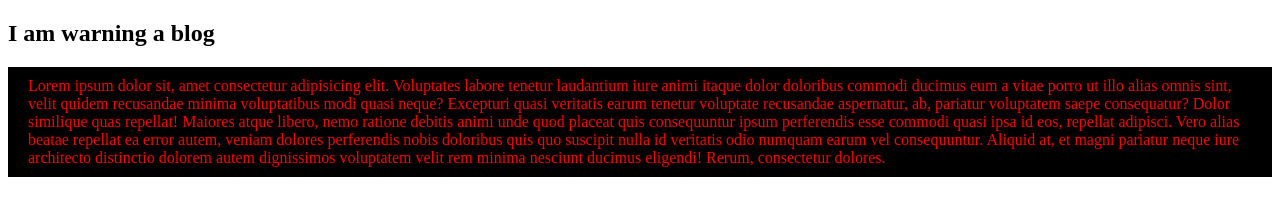
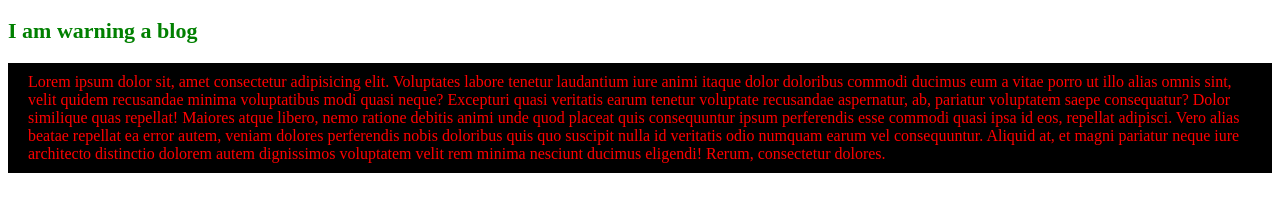
Before and after one commit to hasiburrahman00/my-first-repo, a plain HTML site: page index.html in a window 1280 px wide. Drawn offline with Linux system fonts and the light colour scheme.

Commit message:
forth change for color change heading

```diff
--- a/style.css
+++ b/style.css
@@ -4,3 +4,9 @@ p {
     padding:  10px 20px;
     border: 2px slid orangered;
 }
+h2 {
+    font-size: 22px;
+    color: green;
+    font-weight: 700;
+
+}
```
